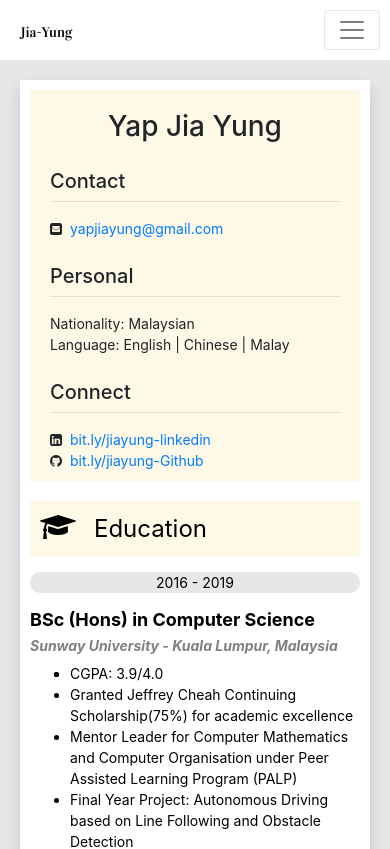
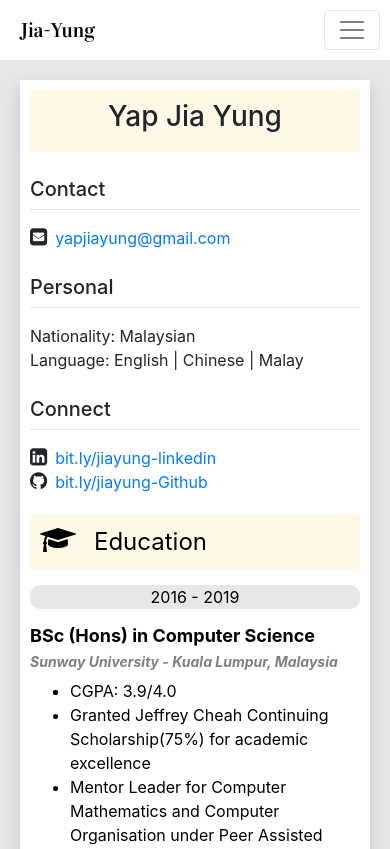
Before and after one commit to Jia-yung/portfolio, a React (Create React App) app: page /resume in a window 390 px wide. Shown: the top 849 px of the page. Built offline with nearby package versions, Linux system fonts and the light colour scheme.

Commit message:
updated css

```diff
--- a/src/components/navbar.js
+++ b/src/components/navbar.js
@@ -5,7 +5,7 @@ import {NavLink} from 'react-router-dom';
 const MyNavbar = () => {
     return (
         <Navbar bg="dark" variant="light" expand="lg" className="navbar-custom navbar">
-            <Navbar.Brand className="navbar-brand"><NavLink to="/" exact>Jia-Yung</NavLink></Navbar.Brand>
+            <Navbar.Brand className="navbar-brand"><NavLink to="/">Jia-Yung</NavLink></Navbar.Brand>
             <Navbar.Toggle aria-controls="basic-navbar-nav" style={{marginLeft: 'auto'}}/>
             <Navbar.Collapse id="basic-navbar-nav">
                 <Nav className="mx-auto">
--- a/src/components/resume.js
+++ b/src/components/resume.js
@@ -16,16 +16,18 @@ class Resume extends Component {
                         <Col xs={12} md={12} lg={3} className="resume-left-column">
                             <section className="resume-left-section">
                                 <ScrollAnimation animateIn="fadeInUp">
-                                    <h3 className="avatar-name">Yap Jia Yung</h3>
+                                    <div className="resume-name">
+                                        <h3>Yap Jia Yung</h3>
+                                    </div>
                                     <h4 className="resume-left-label">Contact</h4>
                                     <hr className="mt-0"/>
-                                    <div className="contact-list resume-left-content">
+                                    <div className="contact-list">
                                         <i className= "fa fa-envelope-square" aria-hidden="true"/>
                                         <a href="mailto:yapjiayung@gmail.com" className="">yapjiayung@gmail.com</a>
                                     </div>
                                     <h4 className="resume-left-label">Personal</h4>
                                     <hr className="mt-0"/>
-                                    <div className="personal-list resume-left-content">
+                                    <div className="personal-list">
                                         <div>
                                             Nationality: Malaysian
                                         </div>
@@ -36,11 +38,11 @@ class Resume extends Component {
                                     <h4 className="resume-left-label">Connect</h4>
                                     <hr className="mt-0" />
                                     <div>
-                                        <div className="contact-list resume-left-content">
+                                        <div className="contact-list">
                                             <i className= "fa fa-linkedin-square" aria-hidden="true"/>
                                             <a href='http://bit.ly/jiayung-linkedin' target='_blank' rel="noopener noreferrer">bit.ly/jiayung-linkedin</a>
                                         </div>
-                                        <div className="contact-list resume-left-content">
+                                        <div className="contact-list">
                                             <i className= "fa fa-github" aria-hidden="true"/>
                                             <a href='http://bit.ly/jiayung-Github' target='_blank' rel="noopener noreferrer">bit.ly/jiayung-Github</a>
                                         </div>
--- a/src/css/navbar.css
+++ b/src/css/navbar.css
@@ -9,7 +9,6 @@
 
 .navbar-custom {
     padding: 10px;
-
 }
 
 .navbar-custom a{
@@ -50,7 +49,6 @@
     padding-top: 10px;
 }
 
-
 @media only screen and (min-width: 990px) {
     /* For desktop: */
     .navbar-brand {
--- a/src/css/resume.css
+++ b/src/css/resume.css
@@ -54,7 +54,7 @@
     text-align: center;
 }
 
-.avatar-name {
+.resume-name > h3 {
     margin-top: 10px;
     text-align: center;
 }
@@ -103,6 +103,22 @@
     .fa-resume-header {
         font-size: 28px;
     }
+
+    .resume-name {
+        font-size: 30px;
+        background-color: #FEF9E7;
+        padding: 10px;
+        margin-bottom: 15px;
+    }
+
+    .resume-name > h3 {
+        margin-top: 0px;
+    }
+
+    .resume-left-section {
+        background-color: white;
+        padding: 0px;
+    }
 }
 
 @media screen and (max-width: 576px){
@@ -121,10 +137,4 @@
     .resume-left-label {
         font-size: 20px;
     }
-
-
-
-    .resume-left-content > i, a, div {
-        font-size: 14px;
-    }
 }
```
